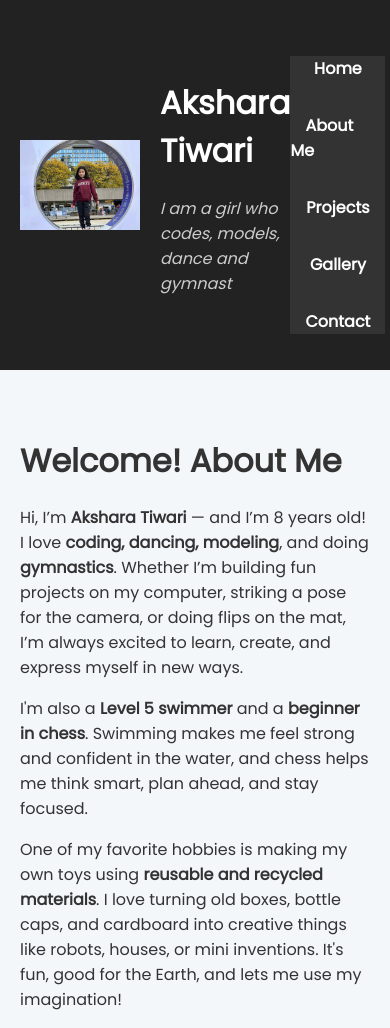
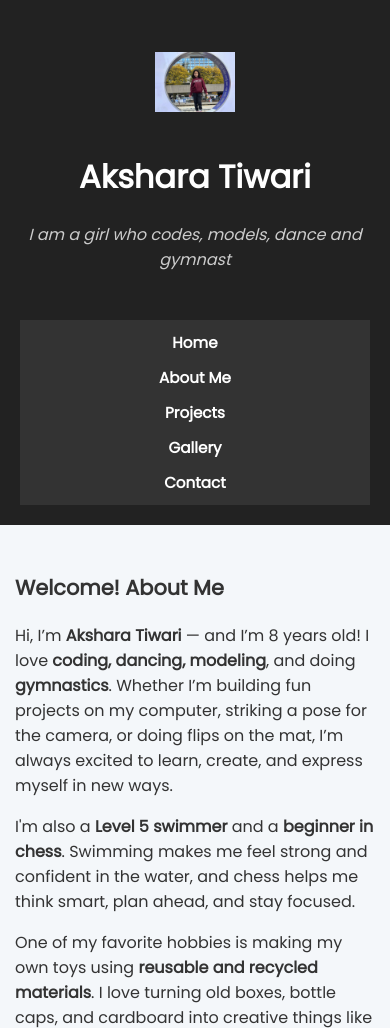
Before and after one commit to akshara2016/portfoliowebsite, a plain HTML site: page index.html in a window 390 px wide. Shown: the top 1028 px of the page. Drawn offline with Linux system fonts and the light colour scheme.

Commit message:
css update
css update

```diff
--- a/aksharaStyle.css
+++ b/aksharaStyle.css
@@ -26,40 +26,44 @@ header {
     color: white;
     padding: 20px;
     display: flex;
-    align-items: center;  /* Center the items vertically */
-    justify-content: space-between;  /* Space out the logo and text */
+    flex-wrap: wrap;
+    align-items: center;
+    justify-content: space-between;
     text-align: left;
 }
 
 .logo-container {
     display: flex;
+    flex-wrap: wrap;
     align-items: center;
-    gap: 20px;  /* More space between logo and text */
+    gap: 20px;
+    flex: 1 1 300px;
 }
 
 .logo {
-    width: 120px;  /* Increased size */
-    height: auto;  /* Keep aspect ratio */
+    width: 100px;
+    height: auto;
     object-fit: contain;
 }
 
 .subtitle {
     font-style: italic;
     color: #ccc;
-    margin-top: 10px;
+    margin-top: 5px;
 }
 
 /* === Navigation === */
 nav {
-    margin-top: 20px;
+    width: 100%;
 }
 
 .nav-links {
     list-style: none;
     display: flex;
     justify-content: center;
-    gap: 2rem;
-    padding: 0;
+    gap: 1.5rem;
+    padding: 10px 0;
+    margin: 0;
     background-color: #333;
     flex-wrap: wrap;
 }
@@ -87,7 +91,7 @@ nav {
 
 .gallery-grid {
     display: grid;
-    grid-template-columns: repeat(auto-fit, minmax(250px, 1fr));
+    grid-template-columns: repeat(auto-fit, minmax(200px, 1fr));
     gap: 20px;
     padding: 0 10px;
 }
@@ -113,128 +117,7 @@ footer {
     padding: 20px;
 }
 
-/* === Global Styles === */
-body {
-    background-color: #f4f7fa;
-    font-family: 'Poppins', sans-serif;
-    margin: 0;
-    padding: 0;
-    color: #333;
-}
-
-main {
-    padding: 40px 20px;
-}
-
-section {
-    margin-bottom: 60px;
-}
-
-h2 {
-    font-size: 2rem;
-    margin-bottom: 20px;
-}
-
-/* === Header === */
-header {
-    background-color: #222;
-    color: white;
-    padding: 20px;
-    display: flex;
-    align-items: center;  /* Center the items vertically */
-    justify-content: space-between;  /* Space out the logo and text */
-    text-align: left;
-}
-
-.logo-container {
-    display: flex;
-    align-items: center;
-    gap: 20px;  /* More space between logo and text */
-}
-
-.logo {
-    width: 120px;  /* Increased size */
-    height: auto;  /* Keep aspect ratio */
-    object-fit: contain;
-}
-
-.subtitle {
-    font-style: italic;
-    color: #ccc;
-    margin-top: 10px;
-}
-
-/* === Navigation === */
-nav {
-    margin-top: 20px;
-}
-
-.nav-links {
-    list-style: none;
-    display: flex;
-    justify-content: center;
-    gap: 2rem;
-    padding: 0;
-    background-color: #333;
-    flex-wrap: wrap;
-}
-
-.nav-links li a {
-    text-decoration: none;
-    color: white;
-    font-weight: bold;
-    padding: 10px 15px;
-    transition: color 0.3s, background 0.3s;
-}
-
-.nav-links li a:hover {
-    background-color: #0077cc;
-    color: white;
-    border-radius: 5px;
-}
-
-/* === Gallery Section === */
-#gallery {
-    background-color: #fff;
-    text-align: center;
-    padding: 40px 20px;
-}
-
-.gallery-grid {
-    display: grid;
-    grid-template-columns: repeat(auto-fit, minmax(250px, 1fr));
-    gap: 20px;
-    padding: 0 10px;
-}
-
-.gallery-grid img {
-    width: 100%;
-    height: auto;
-    border-radius: 10px;
-    box-shadow: 0 4px 10px rgba(0, 0, 0, 0.2);
-    transition: transform 0.3s ease, box-shadow 0.3s ease;
-}
-
-.gallery-grid img:hover {
-    transform: scale(1.05);
-    box-shadow: 0 6px 20px rgba(0, 0, 0, 0.3);
-}
-
-/* === Footer === */
-footer {
-    background-color: #222;
-    color: white;
-    text-align: center;
-    padding: 20px;
-}
-/* Reusable container class */
-.container {
-    max-width: 1200px;
-    margin: 0 auto;
-    padding: 0 20px;
-}
-
-/* === YouTube Banner Section === */
+/* === YouTube Section === */
 #youtube {
     text-align: center;
     margin-bottom: 60px;
@@ -244,11 +127,12 @@ footer {
     position: relative;
     display: inline-block;
     text-decoration: none;
+    width: 100%;
+    max-width: 700px;
 }
 
 .youtube-banner {
     width: 100%;
-    max-width: 100%;
     height: auto;
     border-radius: 10px;
     box-shadow: 0 4px 12px rgba(0, 0, 0, 0.3);
@@ -256,12 +140,76 @@ footer {
 
 .click-icon {
     position: absolute;
-    bottom: 15px;
-    right: 20px;
-    background-color: #0077cc;
-    color: white;
-    padding: 8px 12px;
-    border-radius: 6px;
-    font-size: 1rem;
-    box-shadow: 0 2px 6px rgba(0, 0, 0, 0.2);
+        bottom: 10px;
+        right: 10px;
+        background-color: #0077cc;
+        color: white;
+        padding: 6px 10px;
+        border-radius: 6px;
+        font-size: 0.9rem;
+        box-shadow: 0 2px 6px rgba(0, 0, 0, 0.2);
+        white-space: nowrap;
+        max-width: 90%;
+        overflow: hidden;
+        text-overflow: ellipsis;
 }
+
+/* === Container Class === */
+.container {
+    max-width: 1200px;
+    margin: 0 auto;
+    padding: 0 20px;
+}
+
+/* === Media Queries for Responsiveness === */
+@media (max-width: 768px) {
+    header {
+        flex-direction: column;
+        text-align: center;
+    }
+
+    .logo-container {
+        justify-content: center;
+        flex-direction: column;
+    }
+
+    .nav-links {
+        flex-direction: column;
+        gap: 10px;
+        padding: 10px 0;
+    }
+
+    h2 {
+        font-size: 1.5rem;
+    }
+
+    main {
+        padding: 30px 15px;
+    }
+}
+
+@media (max-width: 480px) {
+    .logo {
+        width: 80px;
+    }
+
+    .click-icon {
+        font-size: 0.9rem;
+        padding: 6px 10px;
+        bottom: 10px;
+        right: 10px;
+    }
+
+    .nav-links li a {
+        padding: 8px 12px;
+        font-size: 0.95rem;
+    }
+
+    .gallery-grid {
+        grid-template-columns: 1fr;
+    }
+
+    h2 {
+        font-size: 1.3rem;
+    }
+}
```
Also changed, not shown: 1 other file.
